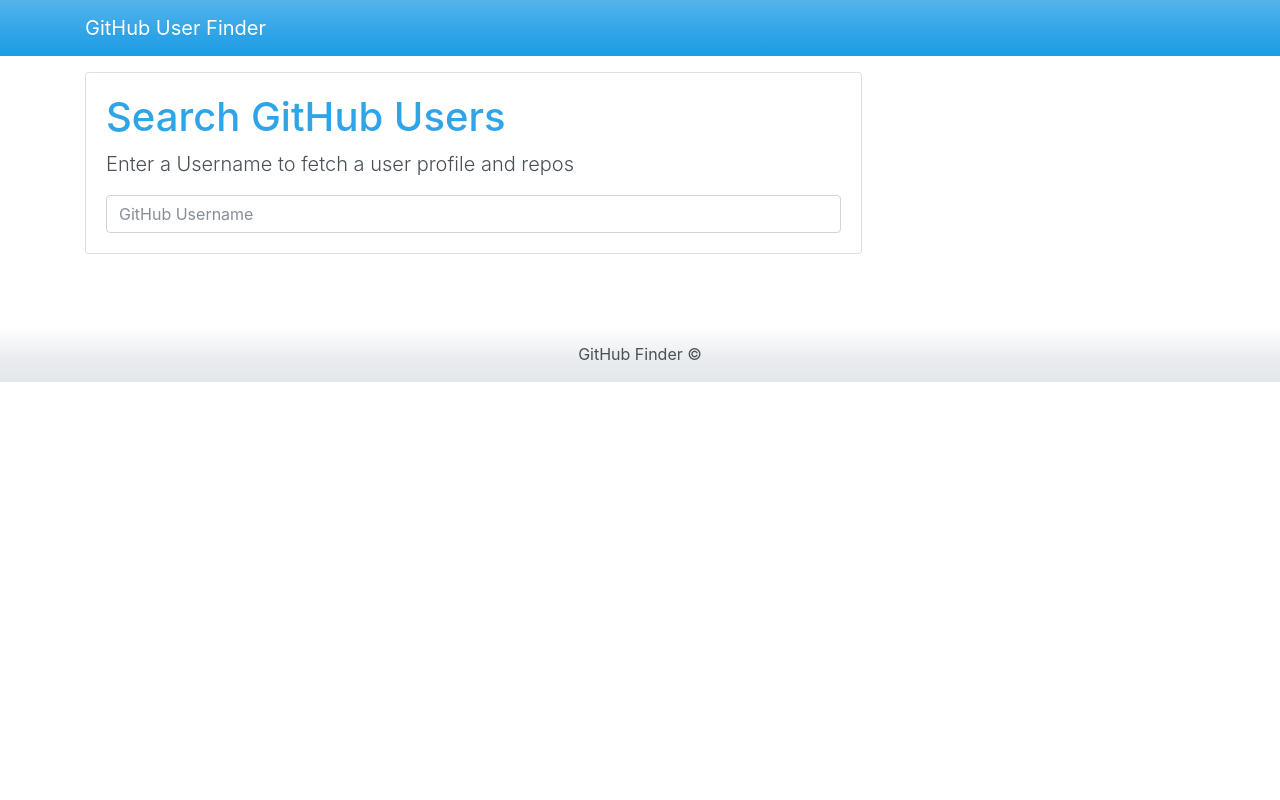
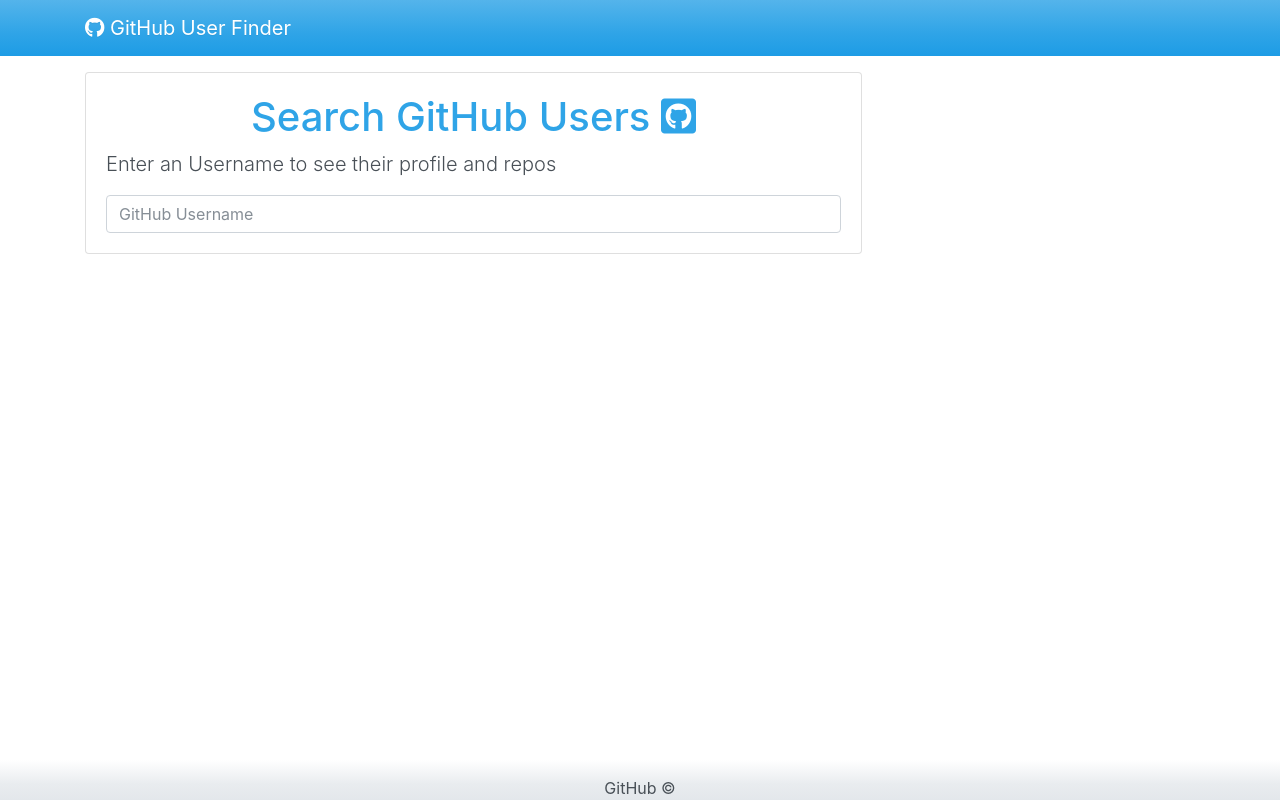
Before and after one commit to emmyni/githubUserFinder, a plain HTML site: page index.html in a window 1280 px wide. Drawn offline with nearby package versions, Linux system fonts and the light colour scheme.

Commit message:
Add footer in the correct position

```diff
--- a/index.html
+++ b/index.html
@@ -5,27 +5,33 @@
     <meta name="viewport" content="width=device-width, initial-scale=1.0">
     <meta http-equiv="X-UA-Compatible" content="ie=edge">
     <link rel="stylesheet" href="https://maxcdn.bootstrapcdn.com/bootswatch/4.2.1/cerulean/bootstrap.min.css">
+    <link rel="stylesheet" href="https://use.fontawesome.com/releases/v5.8.1/css/all.css" integrity="sha384-50oBUHEmvpQ+1lW4y57PTFmhCaXp0ML5d60M1M7uH2+nqUivzIebhndOJK28anvf" crossorigin="anonymous">
     <title>GitHub User Finder</title>
 </head>
 <body>
-    <nav class="navbar navbar-dark bg-primary mb-3">
+    <div class="all-content">
+        <div class="info-content">
+            <nav class="navbar navbar-dark bg-primary mb-3 sticky-top">
                 <div class="container">
-            <a href="#" class="navbar-brand">GitHub User Finder</a>
+                    <a href="#" class="navbar-brand"><i class="fab fa-github"></i>  GitHub User Finder</a>
                 </div>
             </nav>
-    <div class="container searchContainer">
-        <div class="search card card-body" style="width: 70%">
-            <h1>Search GitHub Users</h1>
-            <p class="lead">Enter a Username to fetch a user profile and repos</p>
+            <div class="container search-container">
+                <div class="search card card-body">
+                    <h1 class="text-center">Search GitHub Users  <i class="fab fa-github-square"></i></h1>
+                    <p class="lead">Enter an Username to see their profile and repos</p>
                     <input type="text" id="searchUser" class="form-control" placeholder="GitHub Username">
                 </div>
                 <br>
                 <div id="profile"></div>
             </div>
+        </div>
 
-    <footer class="mt-5 p-3 text-center bg-light">
-        GitHub Finder &copy;
+        <footer class="mt-5 p-3 text-center bg-light page-footer">
+            GitHub &copy;
         </footer>
+    </div>
+
     <script src="https://code.jquery.com/jquery-3.3.1.slim.min.js" integrity="sha384-q8i/X+965DzO0rT7abK41JStQIAqVgRVzpbzo5smXKp4YfRvH+8abtTE1Pi6jizo" crossorigin="anonymous"></script>
     <script src="https://cdnjs.cloudflare.com/ajax/libs/popper.js/1.14.7/umd/popper.min.js" integrity="sha384-UO2eT0CpHqdSJQ6hJty5KVphtPhzWj9WO1clHTMGa3JDZwrnQq4sF86dIHNDz0W1" crossorigin="anonymous"></script>
     <script src="https://stackpath.bootstrapcdn.com/bootstrap/4.3.1/js/bootstrap.min.js" integrity="sha384-JjSmVgyd0p3pXB1rRibZUAYoIIy6OrQ6VrjIEaFf/nJGzIxFDsf4x0xIM+B07jRM" crossorigin="anonymous"></script>
@@ -36,3 +42,22 @@
 
 </body>
 </html>
+
+<style>
+    .card {
+        width: 70%
+    }
+    .all-content {
+        position: relative;
+        min-height: 100vh;
+    }
+    .info-content {
+        padding-bottom: 2.5rem;
+    }
+    footer {
+        position: absolute;
+        bottom: 0;
+        width: 100%;
+        height: 2.5rem;
+    }
+</style>
```
Lines whose indentation alone changed are shown as unchanged.
